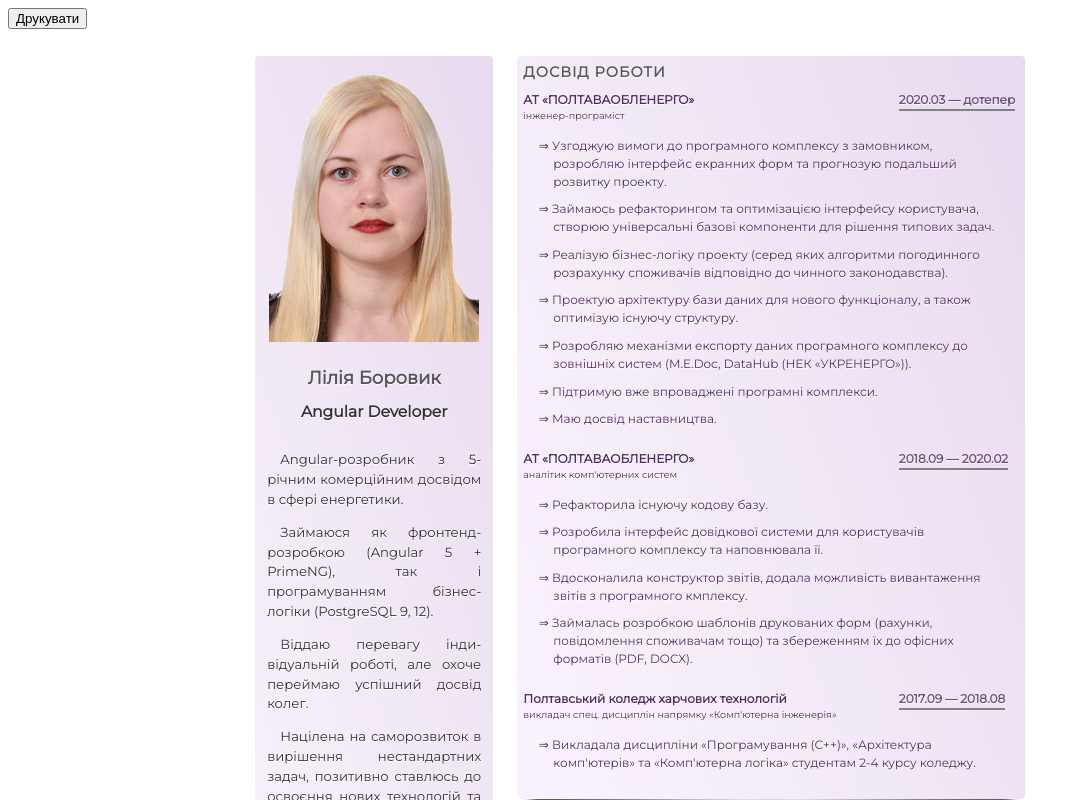
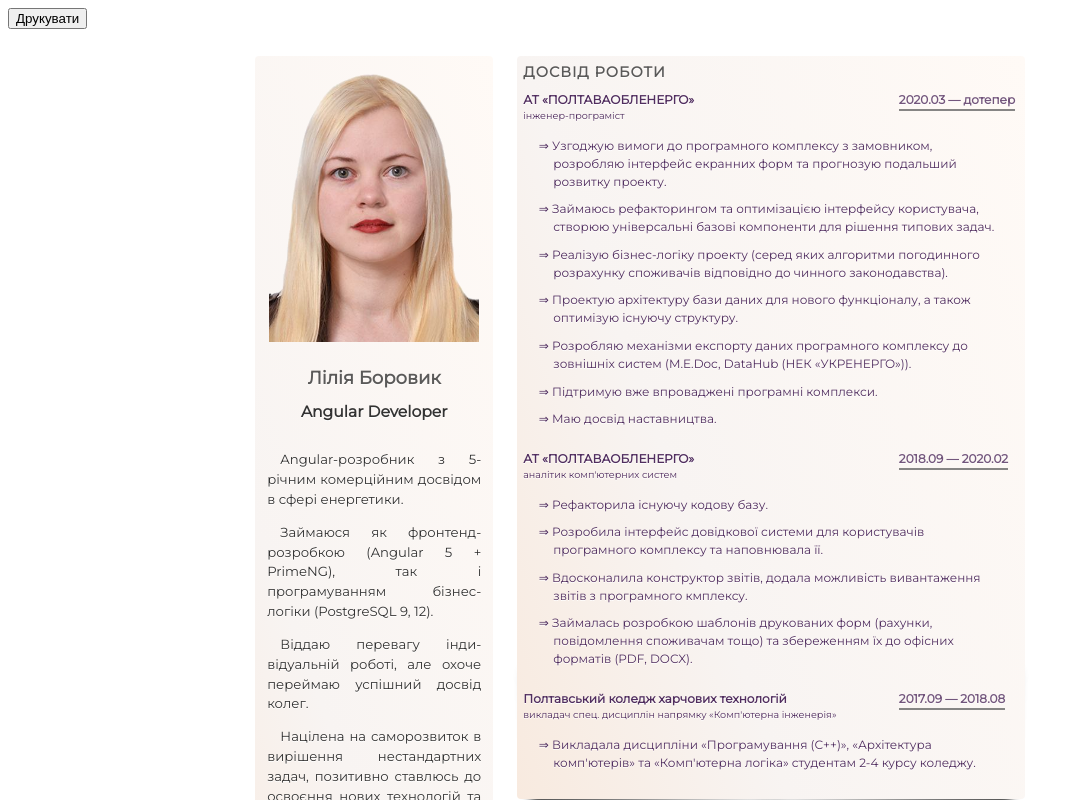
Before and after one commit to LBorowyk/lborowyk-cv, an Angular app: page / in a window 1280 px wide. Shown: the top 800 px of the page, without its empty margins (0-1080 px from the left). Built offline with nearby package versions, Linux system fonts and the light colour scheme.

Commit message:
1 file modified

```diff
--- a/src/styles.scss
+++ b/src/styles.scss
@@ -3,9 +3,9 @@
   background: rgb(225, 206, 232);
   background: linear-gradient(
     70deg,
-    rgb(251, 242, 255) 0%,
-    rgba(244, 236, 247, 1) 35%,
-    rgba(232, 218, 239, 1) 100%
+    rgb(248, 234, 223) 0%,
+    rgb(248, 244, 242) 35%,
+    rgb(255, 250, 246) 100%
   );
   -moz-border-radius: 4px;
   border-radius: 4px;
```
